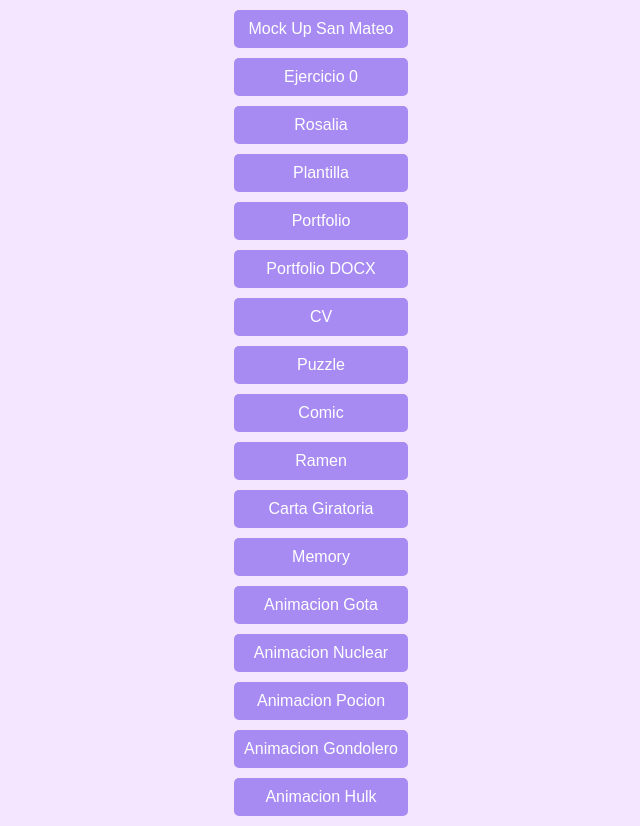
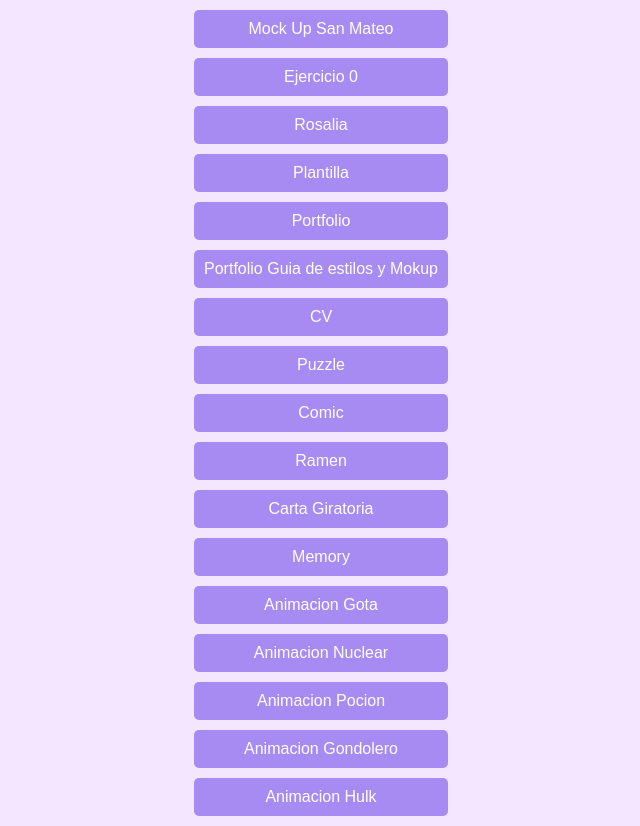
Before and after one commit to Jon2513/DISENO, a plain HTML site: page index.html in a window 1280 px wide. Shown: the whole page, without its empty margins (319-959 px from the left). Drawn offline with Linux system fonts and the light colour scheme.

Commit message:
Update index.html

```diff
--- a/index.html
+++ b/index.html
@@ -43,8 +43,8 @@
         <a href="Ejercicio0/index.html">Ejercicio 0</a>
         <a href="Rosalia/index.html">Rosalia</a>
         <a href="plantilla/index.html">Plantilla</a>
-        <a href="portfolio/prueba.html" download="GuiaEstilos_JonPalacios.zip">Portfolio</a>
-        <a href="PortfolioJonP.docx" ">Portfolio DOCX</a>
+        <a href="portfolio/prueba.html">Portfolio</a>
+        <a href="Portfolio_MokupGuiaEstilos">Portfolio Guia de estilos y Mokup</a>
         <a href="CV/Codigo/index.html">CV</a>
         <a href="puzzleTransicion/index.html">Puzzle</a>
         <a href="comic/index.html">Comic</a>
```
